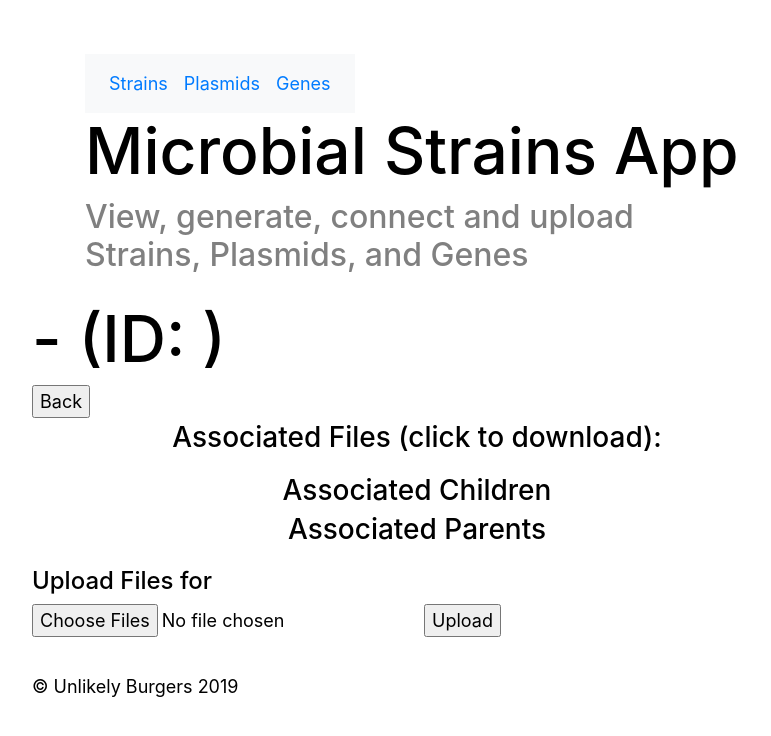
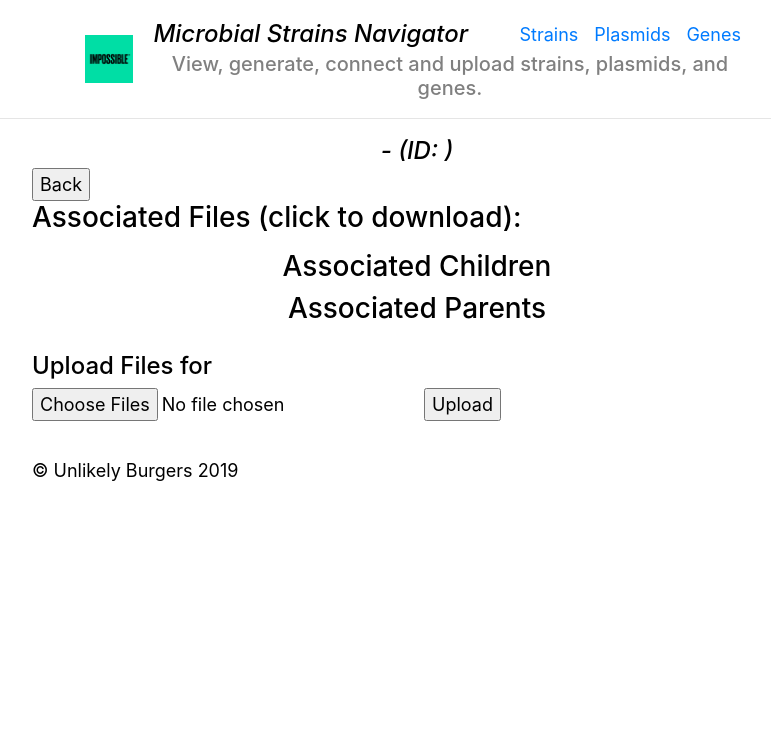
Before and after one commit to robinovitch61/impossible_app, a Flask app: template app/templates/zoom_view.html in a window 1280 px wide. Shown: the top 736 px of the page, without its empty margins (223-994 px from the left). Run offline with Flask 2, Linux system fonts and the light colour scheme; the template is opened without the code that fills it: values that come from a table or form of the project are taken from there, others are empty; parts of the project's set-up code (start-up, migrations or seed data) failed here and were passed over; some libraries are stand-ins or nearby versions.

Commit message:
add some styling

```diff
--- a/app/static/css/style.css
+++ b/app/static/css/style.css
@@ -2,6 +2,12 @@ body {
     margin: 0;
     font-size: 18px;
     color: black;
+}
+
+hr {
+    padding: 0;
+    margin-top: 0;
+    margin-bottom: 1em;
 }
 
 .container {
@@ -13,8 +19,60 @@ body {
     align-items: flex-start;
     flex-direction: column;
     max-width: 700px;
-    padding: 3em 1em 1em;
+    padding: 1em;
     margin: 0 auto;
+}
+
+.whole-nav {
+    display: flex;
+    align-items: center;
+}
+
+.topnav {
+    width: 100%;
+    display: flex;
+    justify-content: space-between;
+}
+
+.navbar {
+    padding: 0;
+}
+
+.nav-link {
+    padding: 0;
+}
+
+.logo {
+    margin: 0;
+    padding: 0;
+    width: 3rem;
+    height: 3rem;
+    margin-right: 1em;
+}
+
+h1 {
+    font-size: 1.5rem;
+    font-style: italic;
+    text-align: center;
+    margin: 0.1em;
+}
+
+.header-link {
+    color: black;
+}
+
+h2 {
+    font-size: 1.3rem;
+    text-align: center;
+    margin: 0.1em;
+}
+
+h5 {
+    color: grey;
+    margin: 0;
+    padding: 0;
+    width: 100%;
+    text-align: center;
 }
 
 .footer {
@@ -39,31 +97,16 @@ body {
     padding-left: 2em;
 }
 
-/* Style later: https://sarahleejane.github.io/learning/python/2015/08/09/simple-tables-in-webapps-using-flask-and-pandas-with-python.html */
-table {
-    margin: 0 1em 1em 1em;
+table.dataframe, .dataframe th, .dataframe td {
+    border: none;
+    border-bottom: 2px solid #C8C8C8;
+    border-collapse: collapse;
+    text-align:left;
+    padding: 12px;
+    margin-bottom: 2em;
+    font-size: 0.95em;
+  }
+
+.id_text{
+    width: 4em;
 }
-
-h1 {
-    font-size: 4rem;
-}
-
-h2 {
-    font-size: 2rem;
-    color: grey;
-}
-
-h3 {
-    text-align: center;
-    margin: 0.1em;
-}
-
-th, td {
-    font-size: 1rem;
-    padding: 0.1em;
-    padding-right: 0.5em;
-}
-
-td {
-    text-align: center;
-}
--- a/app/templates/add_gene.html
+++ b/app/templates/add_gene.html
@@ -2,7 +2,7 @@
     {{ gene_form.hidden_tag() }}
     <h4>Add Gene</h4>
 
-    <div class="form-field">{{ gene_form.gene_id.label }} {{ gene_form.gene_id }}</div>
+    <div class="form-field">{{ gene_form.gene_id.label }} {{ gene_form.gene_id(class_='id_text') }}</div>
     {% for error in gene_form.gene_id.errors %}
         <span style="color: red;">{{ error }}</span>
     {% endfor %}
--- a/app/templates/add_plasmid.html
+++ b/app/templates/add_plasmid.html
@@ -2,7 +2,7 @@
     {{ plasmid_form.hidden_tag() }}
     <h4>Add Plasmid</h4>
 
-    <div class="form-field">{{ plasmid_form.plasmid_id.label }} {{ plasmid_form.plasmid_id }}</div>
+    <div class="form-field">{{ plasmid_form.plasmid_id.label }} {{ plasmid_form.plasmid_id(class_='id_text') }}</div>
     {% for error in plasmid_form.plasmid_id.errors %}
         <span style="color: red;">{{ error }}</span>
     {% endfor %}
--- a/app/templates/add_strain.html
+++ b/app/templates/add_strain.html
@@ -1,8 +1,8 @@
 <form method="POST" action="">
     {{ strain_form.hidden_tag() }}
-    <h4>Add Strain</h4>
+    <h2>Add Strain</h2>
 
-    <div class="form-field">{{ strain_form.strain_id.label }} {{ strain_form.strain_id }}</div>
+    <div class="form-field">{{ strain_form.strain_id.label }} {{ strain_form.strain_id(class_='id_text') }}</div>
     {% for error in strain_form.strain_id.errors %}
         <span style="color: red;">{{ error }}</span>
     {% endfor %}
--- a/app/templates/delete_strain.html
+++ b/app/templates/delete_strain.html
@@ -1,5 +1,5 @@
 <form method="POST" action="">
-<h4>Delete Strain</h4>
+<h2>Delete Strain</h2>
 {{ strain_del_form.hidden_tag() }}
 
     <div class="form-field">{{ strain_del_form.strain_del_id.label }} {{ strain_del_form.strain_del_id }}</div>
--- a/app/templates/gene.html
+++ b/app/templates/gene.html
@@ -7,7 +7,7 @@
 {% block content %}
     <section class="tables">
         <div id="gene">
-            <h3>Gene Data</h3>
+            <h2>Gene Data (click row to view details)</h2>
             {{ gene|safe }}
         </div>
 
--- a/app/templates/header.html
+++ b/app/templates/header.html
@@ -1,5 +1,12 @@
 <section class="header">
-    <nav class="navbar navbar-expand-sm bg-light">
+    <div class="whole-nav">
+        <img class="logo" src={{ url_for('static', filename='assets/impossible_logo.png') }} alt="Impossible Logo">
+
+        <div>
+            <div class="topnav">
+                <a href="/" class="header-link"><h1>Microbial Strains Navigator</h1></a>
+
+                <nav class="navbar navbar-expand-sm">
                     <ul class="navbar-nav">
                         <li class="nav-item">
                         <a class="nav-link" href="/">Strains</a>
@@ -12,7 +19,8 @@
                         </li>
                     </ul>
                 </nav>
-
-    <h1>Microbial Strains App</h1>
-    <h2>View, generate, connect and upload Strains, Plasmids, and Genes</h2>
+            </div>
+            <h5>View, generate, connect and upload strains, plasmids, and genes.</h5>
+        </div>
+    </div>
 </section>
--- a/app/templates/layout.html
+++ b/app/templates/layout.html
@@ -16,7 +16,9 @@
     <body>
         <div class="container">
             {%include 'header.html' %}
-
+        </div>
+        <hr>
+        <div class="container">
             <section class="content">
                 {% block content %}{% endblock %}
             </section>
--- a/app/templates/plasmid.html
+++ b/app/templates/plasmid.html
@@ -7,7 +7,7 @@
 {% block content %}
     <section class="tables">
         <div id="plasmid">
-            <h3>Plasmid Data</h3>
+            <h2>Plasmid Data (click row to view details)</h2>
             {{ plasmid|safe }}
         </div>
 
--- a/app/templates/strain.html
+++ b/app/templates/strain.html
@@ -8,7 +8,7 @@
 {% block content %}
     <section class="tables">
         <div id="strain">
-            <h3>Strain Data</h3>
+            <h2>Strain Data (click row to view details)</h2>
             {{ strain|safe }}
         </div>
 
--- a/docker-compose.yml
+++ b/docker-compose.yml
@@ -15,6 +15,7 @@ services:
     environment:
         PORT: 5000
         MYSQL_PORT: 3306
+        UPLOAD_FOLDER: ./static/assets/uploads
     env_file: ./.secret.env
     depends_on:
         - mysql
```
Also changed, not shown: app/static/assets/favicon.ico (added), app/static/assets/impossible_logo.png (added). Lines whose indentation alone changed are shown as unchanged.
